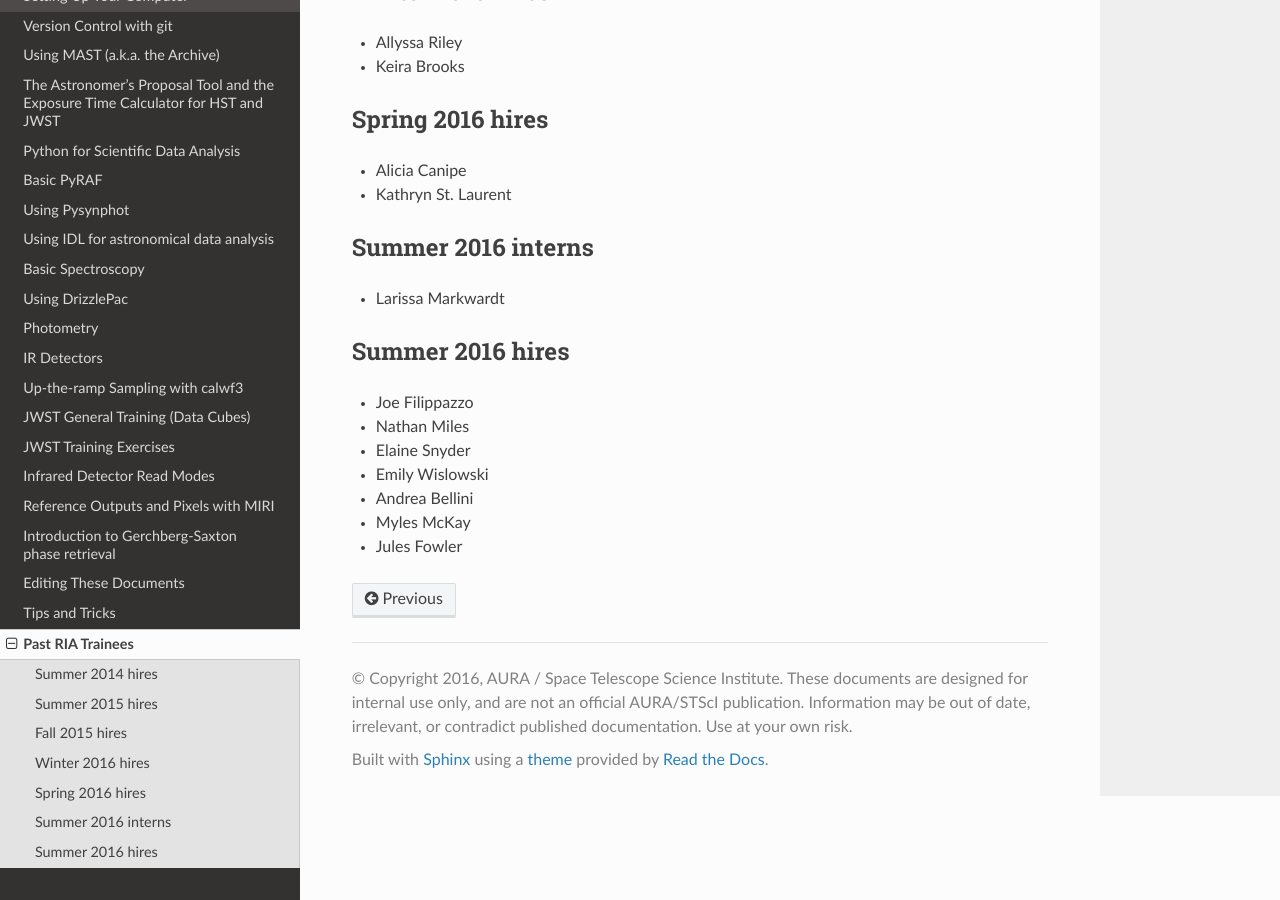
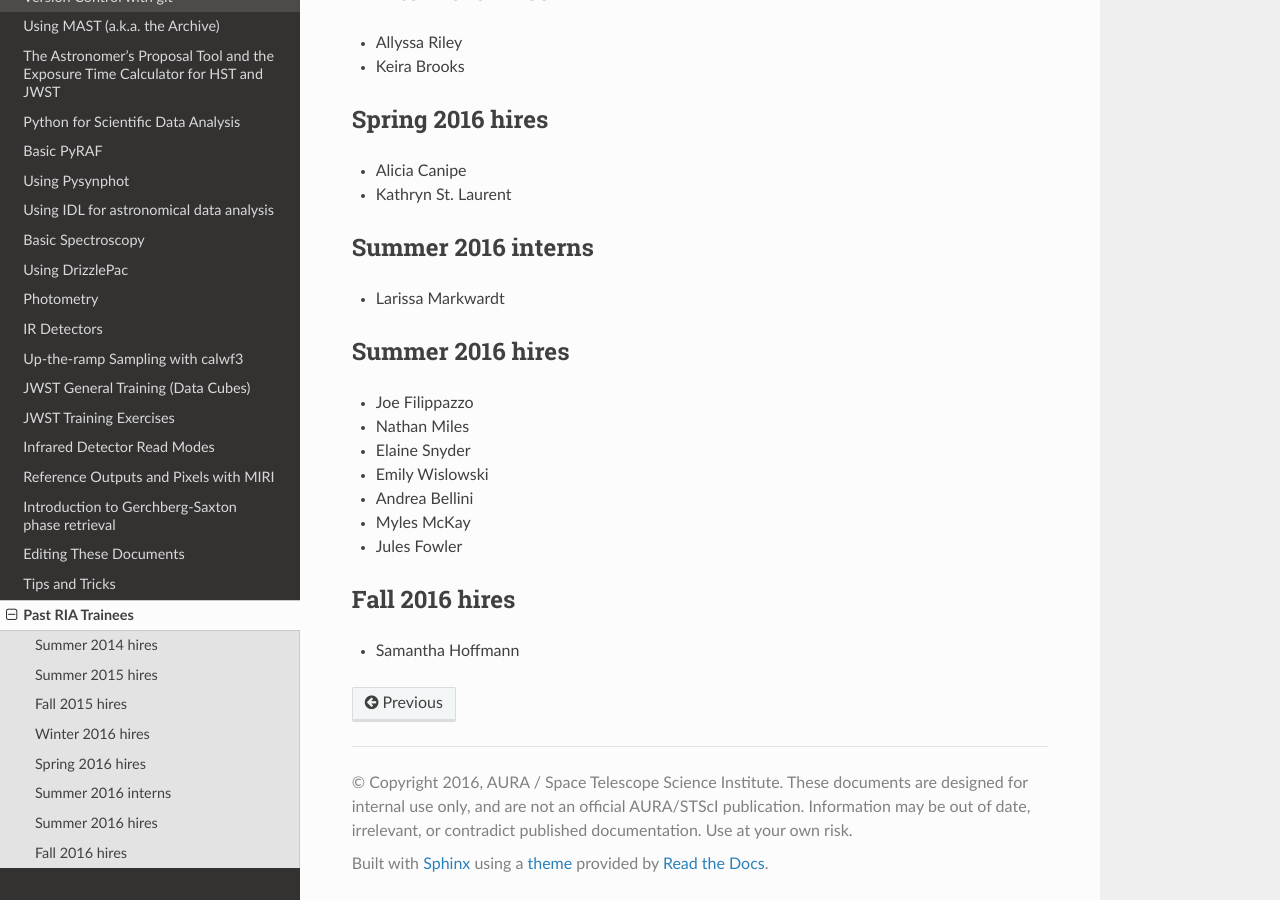
Before and after one commit to staceybright/training-library, a Sphinx documentation site: the page built from source/trainees.txt, in a window 1280 px wide and 900 px high, scrolled down 881 px. Built offline with Sphinx 7.4.7 and the Read the Docs theme 2.0.0, drawn with Linux system fonts in a browser that asks for light colours.

Commit message:
Added my name to trainees.txt

```diff
--- a/source/trainees.txt
+++ b/source/trainees.txt
@@ -60,3 +60,8 @@ Summer 2016 hires
 * Andrea Bellini
 * Myles McKay
 * Jules Fowler
+
+Fall 2016 hires
+===============
+
+* Samantha Hoffmann
```
